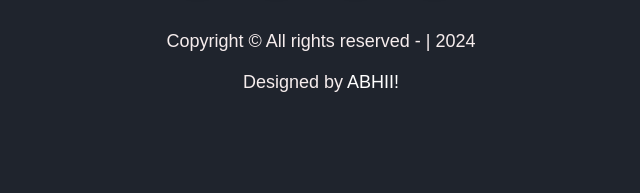
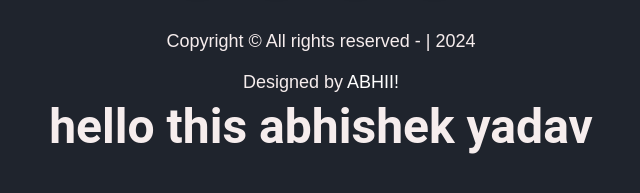
Before and after one commit to yadavabhii/My-Portfolio, a plain HTML site: page index.html in a window 1280 px wide. Shown: the part 6314-6507 px from the top of the page, without its empty margins (319-959 px from the left). Drawn offline with nearby package versions, Linux system fonts and the light colour scheme.

Commit message:
add new heading

```diff
--- a/index.html
+++ b/index.html
@@ -284,6 +284,7 @@
                 </div>
             </div>
         </div>
+        <h1>hello this abhishek yadav</h1>
         <script src="script.js"></script>
 </body>
 
```
